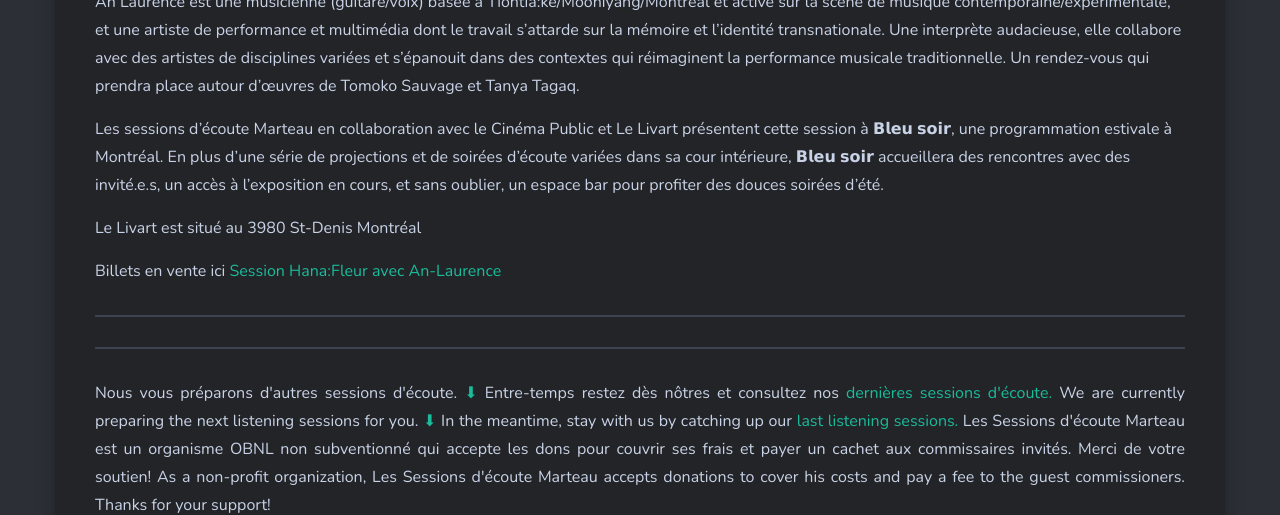
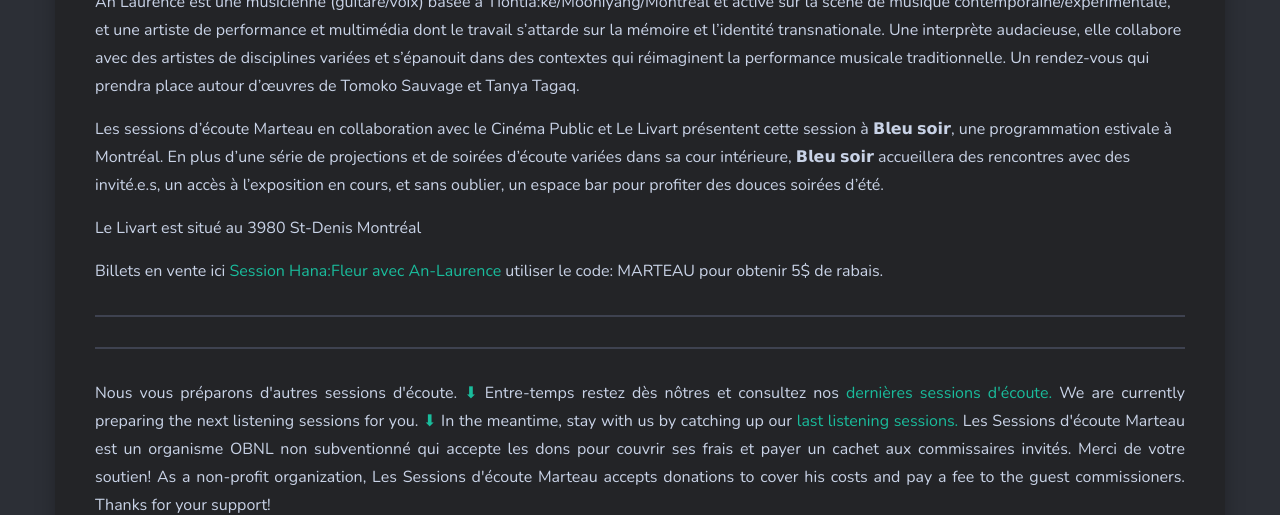
Before and after one commit to sessions-marteau/sessions-marteau-2.github.io, a Jekyll site: the page built from _pages/evenement-a-venir.md, in a window 1280 px wide and 900 px high, scrolled down 999 px, cut to the strip 0-515 px from the top of the window. Built offline with Jekyll 4.4.1, drawn with Linux system fonts in a browser that asks for light colours; nearby versions of some CDN libraries.

Commit message:
Update evenement-a-venir.md

```diff
--- a/_pages/evenement-a-venir.md
+++ b/_pages/evenement-a-venir.md
@@ -137,7 +137,7 @@
 3980 St-Denis
 Montréal
 
-Billets en vente ici <a href="https://cinemapublic.ticketacces.net/fr/organisation/achat/recherche-manuelle.cfm?RepresentationID=90488&SectionsID=1" target="_blank"> Session Hana:Fleur avec An-Laurence</a>
+Billets en vente ici <a href="https://cinemapublic.ticketacces.net/fr/organisation/achat/recherche-manuelle.cfm?RepresentationID=90488&SectionsID=1" target="_blank"> Session Hana:Fleur avec An-Laurence</a> utiliser le code: MARTEAU pour obtenir 5$ de rabais.
 
 
 
```
